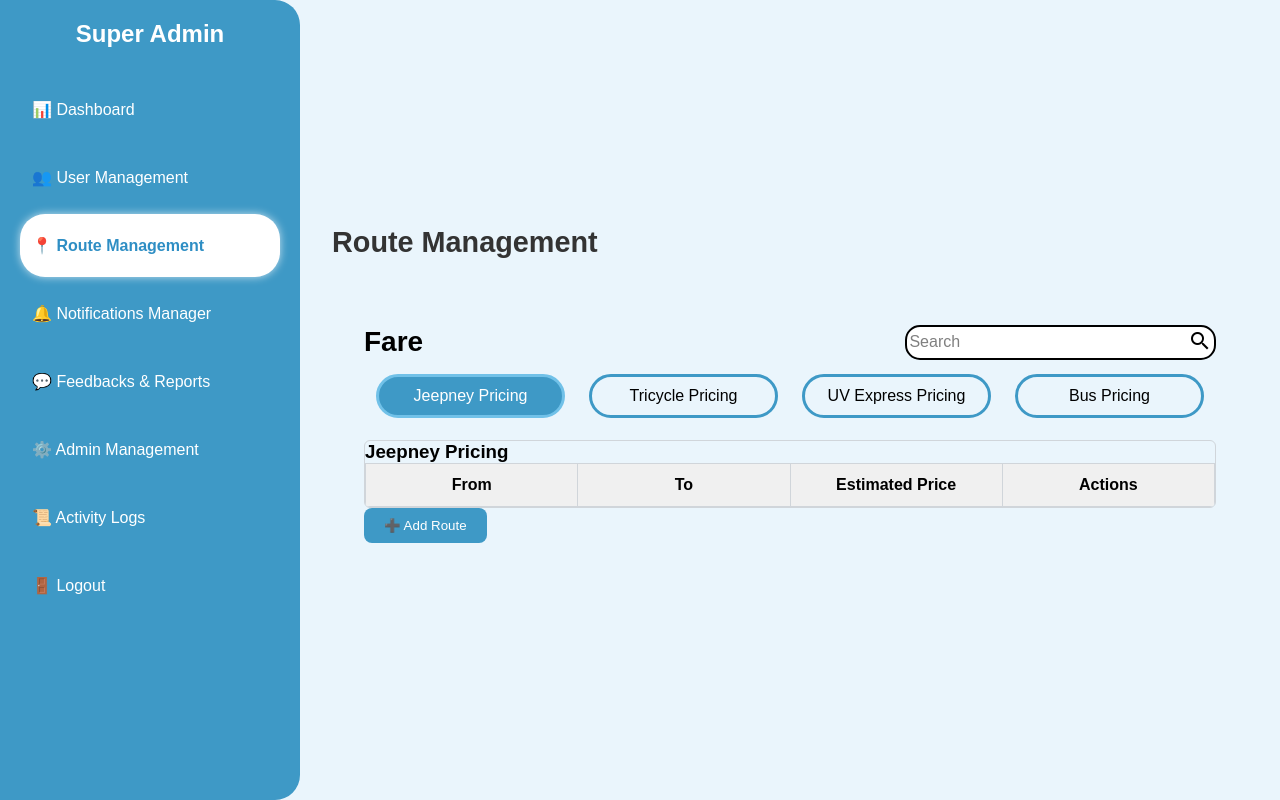
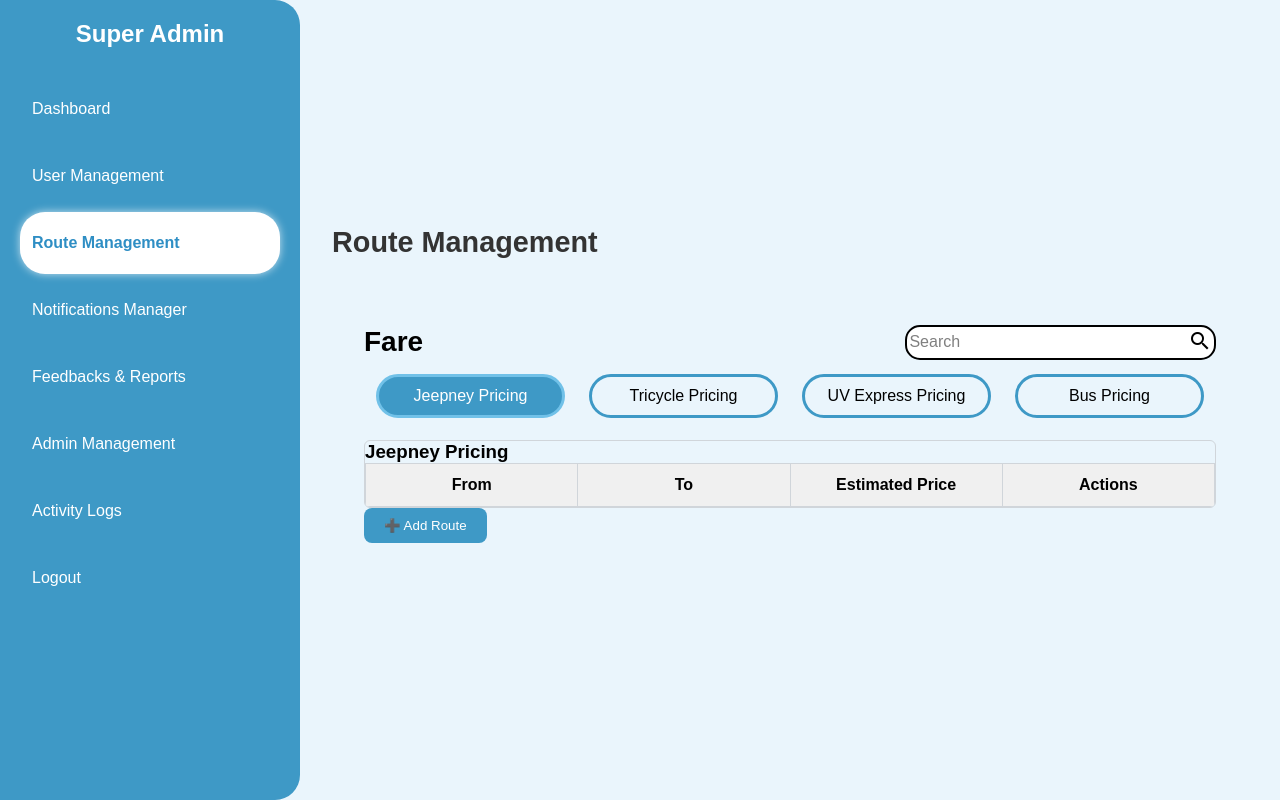
Before and after one commit to quinochrisjohnp/Komyut, a plain HTML site: page admin/frontend/pages/routes.html in a window 1280 px wide. Drawn offline with Linux system fonts and the light colour scheme; no server answers.

Commit message:
Fix sidebars

```diff
--- /dev/null
+++ b/admin/frontend/js/sidebar.js
@@ -0,0 +1,12 @@
+// Highlight the active menu item based on the current page
+const currentPage = window.location.pathname.split("/").pop(); // e.g. 'feedback.html'
+const menuItems = document.querySelectorAll(".menu li");
+
+menuItems.forEach(item => {
+  const link = item.querySelector("a");
+  if (link && link.getAttribute("href") === currentPage) {
+    item.classList.add("active");
+  } else {
+    item.classList.remove("active");
+  }
+});
--- a/admin/frontend/pages/routes.html
+++ b/admin/frontend/pages/routes.html
@@ -11,21 +11,38 @@
 <body>
 
   <!-- ✅ Sidebar -->
-  <aside class="sidebar">
-    <div class="profile">
-      <h2>Super Admin</h2>
-    </div>
-    <ul class="menu">
-        <li><a href="dashboard.html">📊 Dashboard</a></li>
-        <li><a href="users.html">👥 User Management</a></li>
-        <li class="active"><a href="routes.html">📍 Route Management</a></li>
-        <li><a href="notifications.html">🔔 Notifications Manager</a></li>
-        <li><a href="feedback.html">💬 Feedbacks & Reports</a></li>
-        <li><a href="admin.html">⚙️ Admin Management</a></li>
-        <li><a href="logs.html">📜 Activity Logs</a></li>
-        <li><a href="logout.html">🚪 Logout</a></li>
+<aside class="sidebar">
+      <div class="profile">
+
+        <h2>Super Admin</h2>
+      </div>
+    <ul class="menu" id="menu">
+        <li data-page="dashboard" class="active">
+            <a href="dashboard.html">Dashboard</a>
+        </li>
+        <li data-page="users">
+            <a href="users.html">User Management</a>
+        </li>
+        <li data-page="routes">
+            <a href="routes.html">Route Management</a>
+        </li>
+        <li data-page="notifications">
+            <a href="notifications.html">Notifications Manager</a>
+        </li>
+        <li data-page="feedback">
+            <a href="feedback.html">Feedbacks & Reports</a>
+        </li>
+        <li data-page="admin">
+            <a href="admin.html">Admin Management</a>
+        </li>
+        <li data-page="logs">
+            <a href="logs.html">Activity Logs</a>
+        </li>
+        <li data-page="logout">
+            <a href="/admin/frontend/login.html">Logout</a>
+        </li>
     </ul>
-  </aside>
+    </aside>
 
   <!-- ✅ Add Route Modal -->
   <div id="addRouteModal" class="modal">
@@ -106,6 +123,7 @@
     </div>
   </div>
 
+  <script src="./../js/sidebar.js"></script>
   <!-- ✅ Script -->
   <script>
     const API_URL = "http://localhost:5002/api/add-route";
```
Also changed, not shown: admin/frontend/pages/admin.html (+30 -11 lines), admin/frontend/pages/dashboard.html (+2 -1 lines), admin/frontend/pages/feedback.html (+5 -3 lines), admin/frontend/pages/logs.html (+5 -5 lines), admin/frontend/pages/notifications.html (+31 -14 lines), admin/frontend/pages/users.html (+29 -11 lines), admin/frontend/js/script.js (line endings or trailing spaces).
